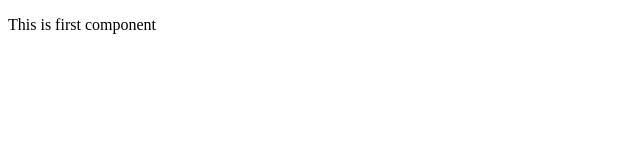
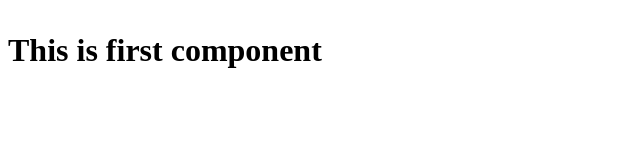
Before and after one commit to gurusabarish-creator/Desktop, a plain HTML site: page index.html in a window 1280 px wide. Shown: the whole page, without its empty margins (0-640 px from the left). Drawn offline with Linux system fonts and the light colour scheme.

Commit message:
added h1 tag

```diff
--- a/index.html
+++ b/index.html
@@ -6,6 +6,6 @@
     <title>Document</title>
 </head>
 <body>
-    <p>This is first component</p>
+    <h1><p>This is first component</p></h1>
 </body>
 </html>
```
